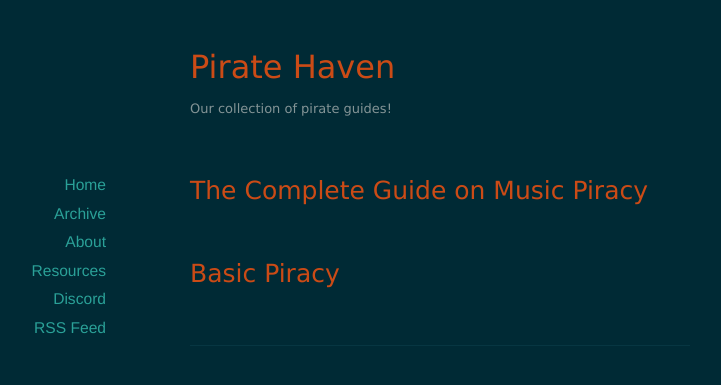
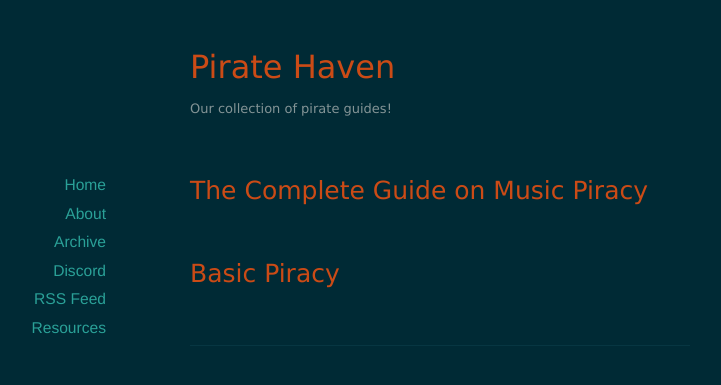
Before and after one commit to pirate-haven/pirate-haven.github.io, a Jekyll site: the page built from docs/archives/index.html, in a window 1280 px wide. Shown: the top 385 px of the page, without its empty margins (200-921 px from the left). Built offline with Jekyll 4.4.1, drawn with Linux system fonts in a browser that asks for light colours; nearby versions of some CDN libraries; part of the change alters nothing that is shown.

```diff
--- a/docs/_layouts/default.html
+++ b/docs/_layouts/default.html
@@ -34,11 +34,11 @@
       <nav>
         <ul>
           <li><a href="/">Home</a></li>
+          <li><a href="/about">About</a></li>
           <li><a href="/archives">Archive</a></li>
-          <li><a href="/about">About</a></li>
-	  <li><a href="/resources">Resources</a></li>
 	  <li><a href="https://discord.gg/JWqrdfN9Y8">Discord</a></li>
           <li><a href="/feed.xml">RSS Feed</a></li>
+	  <li><a href="/resources">Resources</a></li>
         </ul>
       </nav>
     </div>
```
